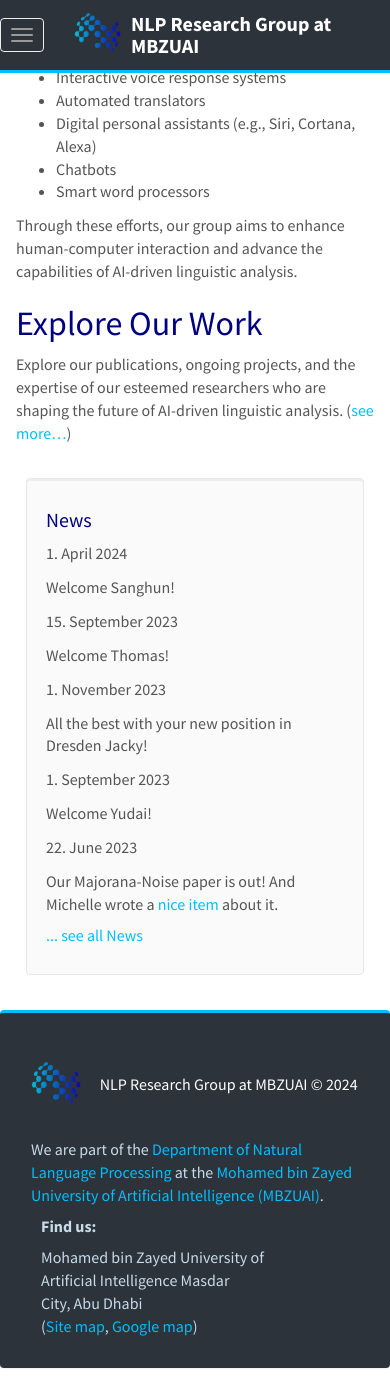
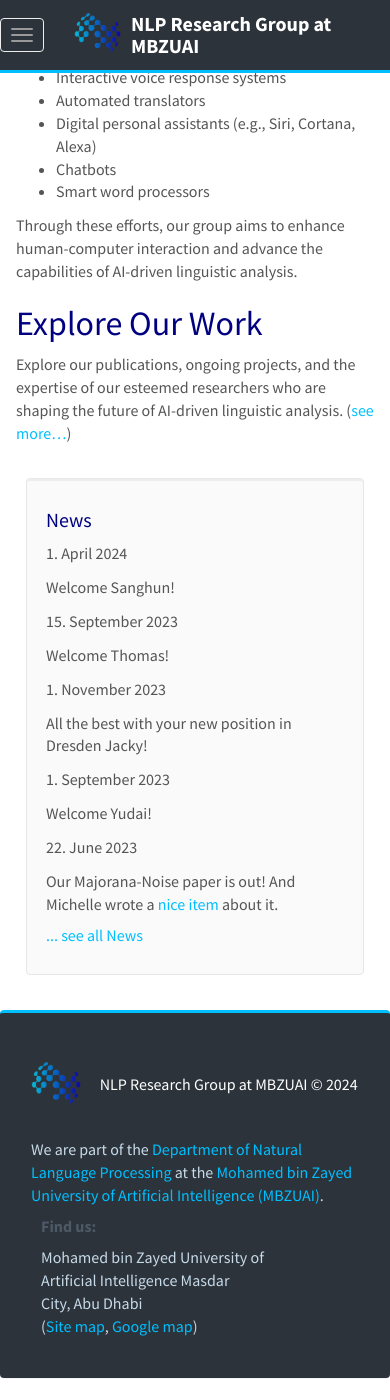
Before and after one commit to RamzaBasharat/MBZUAI, a Jekyll site: the page built from _pages/home.md, in a window 390 px wide and 1400 px high, scrolled down 1034 px. Built offline with Jekyll 4.4.1, drawn with Linux system fonts in a browser that asks for light colours; nearby versions of some CDN libraries.

Commit message:
updating footer

```diff
--- a/_includes/footer.html
+++ b/_includes/footer.html
@@ -11,12 +11,12 @@
 
 		</div>
 
-		<div class="col-sm-4 grayish">
-			<h5 class="grayish"><b>Find us:</b></h5>
-			 Mohamed bin Zayed University of<br />
+		<div class="col-sm-4">
+			<h5><b>Find us:</b></h5>
+			 <p class="grayish">Mohamed bin Zayed University of<br />
 			 Artificial Intelligence Masdar<br />
 			 City, Abu Dhabi <br />
-            (<a href="https://mbzuai.ac.ae/page-sitemap.xml" target="_blank">Site map</a>, <a href="https://www.google.com/maps/place/24%C2%B025'57.4%22N+54%C2%B037'07.3%22E/@24.4329463,54.6162667,3936m/data=!3m1!1e3!4m4!3m3!8m2!3d24.4326111!4d54.6186944?entry=ttu" target="_blank">Google map</a>)
+            (<a href="https://mbzuai.ac.ae/page-sitemap.xml" target="_blank">Site map</a>, <a href="https://www.google.com/maps/place/24%C2%B025'57.4%22N+54%C2%B037'07.3%22E/@24.4329463,54.6162667,3936m/data=!3m1!1e3!4m4!3m3!8m2!3d24.4326111!4d54.6186944?entry=ttu" target="_blank">Google map</a>)</p>
 		</div>
 	  </div>
 	</div>
--- a/css/main.scss
+++ b/css/main.scss
@@ -136,10 +136,6 @@ background-color: #2c333a;
 color: #fff;
 }
 
-.darkgray{
-color: #b5cfe3;
-}
-
 .grayish{
 color: #c8dbea;
 }
```
